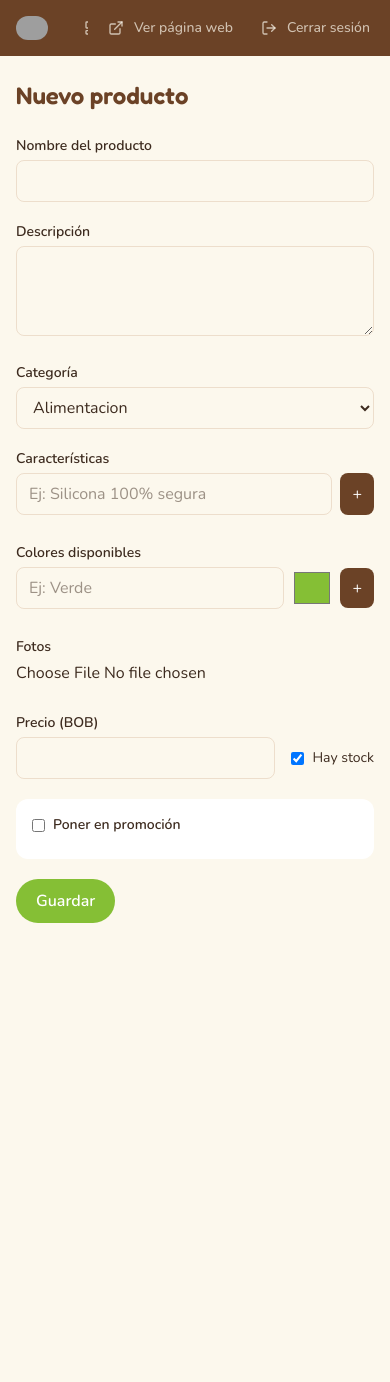
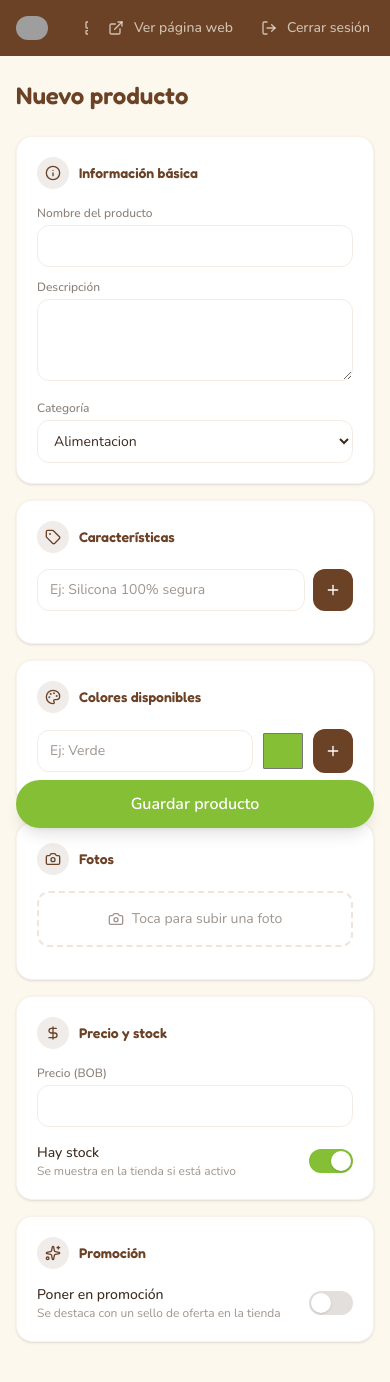
Before and after one commit to BladimirBLopez/bebitos, a Next.js app: page /admin/productos/nuevo in a window 390 px wide. Shown: the top 1382 px of the page. Before the commit the page ends 947 px from the top, so only its background shows below. Built offline with nearby package versions, Linux system fonts and the light colour scheme; grey boxes are pictures that could not be loaded.

Commit message:
Rediseño formulario de productos: cards con iconos, switches y toasts

```diff
--- a/src/components/ProductForm.tsx
+++ b/src/components/ProductForm.tsx
@@ -2,6 +2,20 @@
 
 import { useState } from "react";
 import { useRouter } from "next/navigation";
+import {
+  Info,
+  Tag,
+  Palette,
+  Camera,
+  DollarSign,
+  Sparkles,
+  Plus,
+  X,
+  Trash2,
+} from "lucide-react";
+import ToggleSwitch from "./ToggleSwitch";
+import ConfirmModal from "./ConfirmModal";
+import { useToast } from "@/lib/toast-context";
 
 const CLOUD_NAME = "dkq95jus0";
 const UPLOAD_PRESET = "bebitos_admin";
@@ -38,19 +52,44 @@ const empty: ProductFormData = {
   promoPrice: "",
 };
 
+function SectionCard({
+  icon: Icon,
+  title,
+  children,
+}: {
+  icon: React.ElementType;
+  title: string;
+  children: React.ReactNode;
+}) {
+  return (
+    <div className="bg-white rounded-2xl border border-brown/10 shadow-sm p-5">
+      <div className="flex items-center gap-2.5 mb-4">
+        <span className="w-8 h-8 rounded-full bg-brown-dark/10 flex items-center justify-center shrink-0">
+          <Icon className="w-4 h-4 text-brown-dark" />
+        </span>
+        <h3 className="font-display font-semibold text-brown-dark text-sm">
+          {title}
+        </h3>
+      </div>
+      {children}
+    </div>
+  );
+}
+
 export default function ProductForm({
   initial,
 }: {
   initial?: Partial<ProductFormData>;
 }) {
   const router = useRouter();
+  const { showToast } = useToast();
   const [form, setForm] = useState<ProductFormData>({ ...empty, ...initial });
   const [featureInput, setFeatureInput] = useState("");
   const [colorName, setColorName] = useState("");
   const [colorHex, setColorHex] = useState("#85BF35");
   const [uploading, setUploading] = useState(false);
   const [saving, setSaving] = useState(false);
-  const [error, setError] = useState("");
+  const [confirmDelete, setConfirmDelete] = useState(false);
 
   function slugify(text: string) {
     return text
@@ -92,7 +131,6 @@ export default function ProductForm({
     const file = e.target.files?.[0];
     if (!file) return;
     setUploading(true);
-    setError("");
 
     try {
       const formData = new FormData();
@@ -109,8 +147,9 @@ export default function ProductForm({
 
       const data = await res.json();
       setForm((f) => ({ ...f, images: [...f.images, data.public_id] }));
+      showToast("Foto subida correctamente", "success");
     } catch {
-      setError("No se pudo subir la imagen. Intenta de nuevo.");
+      showToast("No se pudo subir la imagen. Intenta de nuevo.", "error");
     } finally {
       setUploading(false);
     }
@@ -123,7 +162,6 @@ export default function ProductForm({
   async function handleSubmit(e: React.FormEvent) {
     e.preventDefault();
     setSaving(true);
-    setError("");
 
     const url = form.id
       ? `/api/admin/products/${form.id}`
@@ -139,235 +177,231 @@ export default function ProductForm({
     setSaving(false);
 
     if (!res.ok) {
-      setError("No se pudo guardar. Revisa los datos.");
+      showToast("No se pudo guardar. Revisa los datos.", "error");
       return;
     }
 
+    showToast(form.id ? "Producto actualizado" : "Producto creado", "success");
     router.push("/admin/productos");
     router.refresh();
   }
 
   async function handleDelete() {
     if (!form.id) return;
-    if (!confirm("¿Seguro que quieres borrar este producto?")) return;
+    setConfirmDelete(false);
     await fetch(`/api/admin/products/${form.id}`, { method: "DELETE" });
+    showToast("Producto borrado", "success");
     router.push("/admin/productos");
     router.refresh();
   }
 
   return (
-    <form onSubmit={handleSubmit} className="flex flex-col gap-5 max-w-lg">
+    <>
+      <form onSubmit={handleSubmit} className="flex flex-col gap-4 max-w-xl">
+        <SectionCard icon={Info} title="Información básica">
+          <div className="flex flex-col gap-3">
             <div>
-        <label className="text-sm font-semibold text-ink block mb-1">
+              <label className="text-xs font-medium text-ink/60 block mb-1">
                 Nombre del producto
               </label>
               <input
                 value={form.name}
                 onChange={(e) => handleNameChange(e.target.value)}
-          className="w-full border border-brown/20 rounded-lg px-3 py-2"
+                className="w-full border border-brown/15 rounded-xl px-3 py-2.5 text-sm outline-none focus:border-brown/40"
                 required
               />
             </div>
-
             <div>
-        <label className="text-sm font-semibold text-ink block mb-1">
+              <label className="text-xs font-medium text-ink/60 block mb-1">
                 Descripción
               </label>
               <textarea
                 value={form.description}
                 onChange={(e) => setForm((f) => ({ ...f, description: e.target.value }))}
-          className="w-full border border-brown/20 rounded-lg px-3 py-2"
+                className="w-full border border-brown/15 rounded-xl px-3 py-2.5 text-sm outline-none focus:border-brown/40"
                 rows={3}
                 required
               />
             </div>
-
             <div>
-        <label className="text-sm font-semibold text-ink block mb-1">
+              <label className="text-xs font-medium text-ink/60 block mb-1">
                 Categoría
               </label>
               <select
                 value={form.category}
                 onChange={(e) => setForm((f) => ({ ...f, category: e.target.value }))}
-          className="w-full border border-brown/20 rounded-lg px-3 py-2"
+                className="w-full border border-brown/15 rounded-xl px-3 py-2.5 text-sm outline-none focus:border-brown/40"
               >
                 {CATEGORIES.map((c) => (
-            <option key={c} value={c}>
-              {c}
-            </option>
+                  <option key={c} value={c}>{c}</option>
                 ))}
               </select>
             </div>
+          </div>
+        </SectionCard>
 
-      <div>
-        <label className="text-sm font-semibold text-ink block mb-1">
-          Características
-        </label>
-        <div className="flex gap-2 mb-2">
+        <SectionCard icon={Tag} title="Características">
+          <div className="flex gap-2 mb-3">
             <input
               value={featureInput}
               onChange={(e) => setFeatureInput(e.target.value)}
-            className="flex-1 border border-brown/20 rounded-lg px-3 py-2"
+              className="flex-1 border border-brown/15 rounded-xl px-3 py-2.5 text-sm outline-none focus:border-brown/40"
               placeholder="Ej: Silicona 100% segura"
             />
             <button
               type="button"
               onClick={addFeature}
-            className="bg-brown-dark text-white px-3 rounded-lg"
+              className="bg-brown-dark text-white w-10 rounded-xl flex items-center justify-center shrink-0"
             >
-            +
+              <Plus className="w-4 h-4" />
             </button>
           </div>
-        <div className="flex flex-col gap-1">
+          <div className="flex flex-col gap-1.5">
             {form.features.map((f, i) => (
-            <div key={i} className="flex items-center justify-between bg-white rounded px-3 py-1.5 text-sm">
+              <div key={i} className="flex items-center justify-between bg-cream rounded-lg px-3 py-2 text-sm">
                 {f}
-              <button type="button" onClick={() => removeFeature(i)} className="text-red-400">
-                ✕
+                <button type="button" onClick={() => removeFeature(i)} className="text-ink/30 hover:text-red-400">
+                  <X className="w-3.5 h-3.5" />
                 </button>
               </div>
             ))}
           </div>
-      </div>
+        </SectionCard>
 
-      <div>
-        <label className="text-sm font-semibold text-ink block mb-1">
-          Colores disponibles
-        </label>
-        <div className="flex gap-2 mb-2 items-center">
+        <SectionCard icon={Palette} title="Colores disponibles">
+          <div className="flex gap-2 mb-3 items-center">
             <input
               value={colorName}
               onChange={(e) => setColorName(e.target.value)}
-            className="flex-1 border border-brown/20 rounded-lg px-3 py-2"
+              className="flex-1 border border-brown/15 rounded-xl px-3 py-2.5 text-sm outline-none focus:border-brown/40"
               placeholder="Ej: Verde"
             />
             <input
               type="color"
               value={colorHex}
               onChange={(e) => setColorHex(e.target.value)}
-            className="w-10 h-10 rounded"
+              className="w-11 h-11 rounded-xl shrink-0"
             />
             <button
               type="button"
               onClick={addColor}
-            className="bg-brown-dark text-white px-3 py-2 rounded-lg"
+              className="bg-brown-dark text-white w-10 h-11 rounded-xl flex items-center justify-center shrink-0"
             >
-            +
+              <Plus className="w-4 h-4" />
             </button>
           </div>
           <div className="flex gap-2 flex-wrap">
             {form.colors.map((c, i) => (
-            <div key={i} className="flex items-center gap-1 bg-white rounded-full pl-1 pr-2 py-1 text-sm">
-              <span
-                className="w-4 h-4 rounded-full"
-                style={{ backgroundColor: c.hex }}
-              />
+              <div key={i} className="flex items-center gap-1.5 bg-cream rounded-full pl-1 pr-2.5 py-1 text-sm">
+                <span className="w-4 h-4 rounded-full" style={{ backgroundColor: c.hex }} />
                 {c.name}
-              <button type="button" onClick={() => removeColor(i)} className="text-red-400 ml-1">
-                ✕
+                <button type="button" onClick={() => removeColor(i)} className="text-ink/30 hover:text-red-400 ml-1">
+                  <X className="w-3 h-3" />
                 </button>
               </div>
             ))}
           </div>
-      </div>
+        </SectionCard>
 
-      <div>
-        <label className="text-sm font-semibold text-ink block mb-1">
-          Fotos
+        <SectionCard icon={Camera} title="Fotos">
+          <label className="flex items-center justify-center gap-2 border-2 border-dashed border-brown/20 rounded-xl py-4 text-sm text-ink/50 cursor-pointer hover:border-brown/40 transition-colors">
+            <Camera className="w-4 h-4" />
+            {uploading ? "Subiendo..." : "Toca para subir una foto"}
+            <input type="file" accept="image/*" onChange={handleImageUpload} disabled={uploading} className="hidden" />
           </label>
-        <input type="file" accept="image/*" onChange={handleImageUpload} disabled={uploading} />
-        {uploading && <p className="text-sm text-ink/50 mt-1">Subiendo...</p>}
-        <div className="flex gap-2 flex-wrap mt-2">
+          <div className="flex gap-2 flex-wrap mt-3">
             {form.images.map((img, i) => (
               <div key={i} className="relative">
                 <img
                   src={`https://res.cloudinary.com/${CLOUD_NAME}/image/upload/w_100,h_100,c_fill/${img}`}
                   alt=""
-                className="w-16 h-16 object-cover rounded-lg"
+                  className="w-16 h-16 object-cover rounded-xl"
                 />
                 <button
                   type="button"
                   onClick={() => removeImage(i)}
-                className="absolute -top-1 -right-1 bg-red-400 text-white w-5 h-5 rounded-full text-xs"
+                  className="absolute -top-1.5 -right-1.5 bg-red-400 text-white w-5 h-5 rounded-full text-xs flex items-center justify-center"
                 >
-                ✕
+                  <X className="w-3 h-3" />
                 </button>
               </div>
             ))}
           </div>
-      </div>
+        </SectionCard>
 
-      <div className="flex gap-4">
+        <SectionCard icon={DollarSign} title="Precio y stock">
+          <div className="flex items-center gap-4 mb-4">
             <div className="flex-1">
-          <label className="text-sm font-semibold text-ink block mb-1">
+              <label className="text-xs font-medium text-ink/60 block mb-1">
                 Precio (BOB)
               </label>
               <input
                 type="number"
                 value={form.price}
                 onChange={(e) => setForm((f) => ({ ...f, price: e.target.value }))}
-            className="w-full border border-brown/20 rounded-lg px-3 py-2"
+                className="w-full border border-brown/15 rounded-xl px-3 py-2.5 text-sm outline-none focus:border-brown/40"
                 required
               />
             </div>
-        <div className="flex items-center gap-2 pt-6">
-          <input
-            type="checkbox"
+          </div>
+          <ToggleSwitch
             checked={form.inStock}
-            onChange={(e) => setForm((f) => ({ ...f, inStock: e.target.checked }))}
-            id="inStock"
+            onChange={(v) => setForm((f) => ({ ...f, inStock: v }))}
+            label="Hay stock"
+            description="Se muestra en la tienda si está activo"
           />
-          <label htmlFor="inStock" className="text-sm">Hay stock</label>
-        </div>
-      </div>
+        </SectionCard>
 
-      <div className="bg-white rounded-xl p-4">
-        <div className="flex items-center gap-2 mb-2">
-          <input
-            type="checkbox"
+        <SectionCard icon={Sparkles} title="Promoción">
+          <ToggleSwitch
             checked={form.isPromo}
-            onChange={(e) => setForm((f) => ({ ...f, isPromo: e.target.checked }))}
-            id="isPromo"
+            onChange={(v) => setForm((f) => ({ ...f, isPromo: v }))}
+            label="Poner en promoción"
+            description="Se destaca con un sello de oferta en la tienda"
           />
-          <label htmlFor="isPromo" className="text-sm font-semibold">
-            Poner en promoción
-          </label>
-        </div>
           {form.isPromo && (
-          <div>
-            <label className="text-sm text-ink/70 block mb-1">
+            <div className="mt-3">
+              <label className="text-xs font-medium text-ink/60 block mb-1">
                 Precio de oferta (BOB)
               </label>
               <input
                 type="number"
                 value={form.promoPrice}
                 onChange={(e) => setForm((f) => ({ ...f, promoPrice: e.target.value }))}
-              className="w-full border border-brown/20 rounded-lg px-3 py-2"
+                className="w-full border border-brown/15 rounded-xl px-3 py-2.5 text-sm outline-none focus:border-brown/40"
               />
             </div>
           )}
-      </div>
+        </SectionCard>
 
-      {error && <p className="text-red-500 text-sm">{error}</p>}
-
-      <div className="flex items-center gap-3">
+        <div className="flex items-center gap-3 sticky bottom-4">
           <button
             type="submit"
             disabled={saving || uploading}
-          className="bg-green hover:bg-green-dark text-white font-semibold px-5 py-2.5 rounded-full transition-colors disabled:opacity-60"
+            className="flex-1 sm:flex-none bg-green hover:bg-green-dark text-white font-semibold px-6 py-3 rounded-full transition-colors disabled:opacity-60 shadow-lg"
           >
-          {saving ? "Guardando..." : "Guardar"}
+            {saving ? "Guardando..." : "Guardar producto"}
           </button>
           {form.id && (
             <button
               type="button"
-            onClick={handleDelete}
-            className="text-red-400 text-sm"
+              onClick={() => setConfirmDelete(true)}
+              className="flex items-center gap-1.5 text-red-400 hover:text-red-500 text-sm font-medium"
             >
-            Borrar producto
+              <Trash2 className="w-4 h-4" />
+              Borrar
             </button>
           )}
         </div>
       </form>
+
+      <ConfirmModal
+        open={confirmDelete}
+        title="¿Borrar este producto?"
+        message="Esta acción no se puede deshacer."
+        onConfirm={handleDelete}
+        onCancel={() => setConfirmDelete(false)}
+      />
+    </>
   );
 }
--- /dev/null
+++ b/src/components/ToggleSwitch.tsx
@@ -0,0 +1,35 @@
+"use client";
+
+export default function ToggleSwitch({
+  checked,
+  onChange,
+  label,
+  description,
+}: {
+  checked: boolean;
+  onChange: (v: boolean) => void;
+  label: string;
+  description?: string;
+}) {
+  return (
+    <label className="flex items-center justify-between gap-3 cursor-pointer">
+      <div>
+        <p className="text-sm font-medium text-ink">{label}</p>
+        {description && <p className="text-xs text-ink/50">{description}</p>}
+      </div>
+      <button
+        type="button"
+        onClick={() => onChange(!checked)}
+        className={`relative w-11 h-6 rounded-full transition-colors shrink-0 ${
+          checked ? "bg-green" : "bg-ink/15"
+        }`}
+      >
+        <span
+          className={`absolute top-0.5 left-0.5 w-5 h-5 bg-white rounded-full shadow transition-transform ${
+            checked ? "translate-x-5" : "translate-x-0"
+          }`}
+        />
+      </button>
+    </label>
+  );
+}
```
Lines whose indentation alone changed are shown as unchanged.
